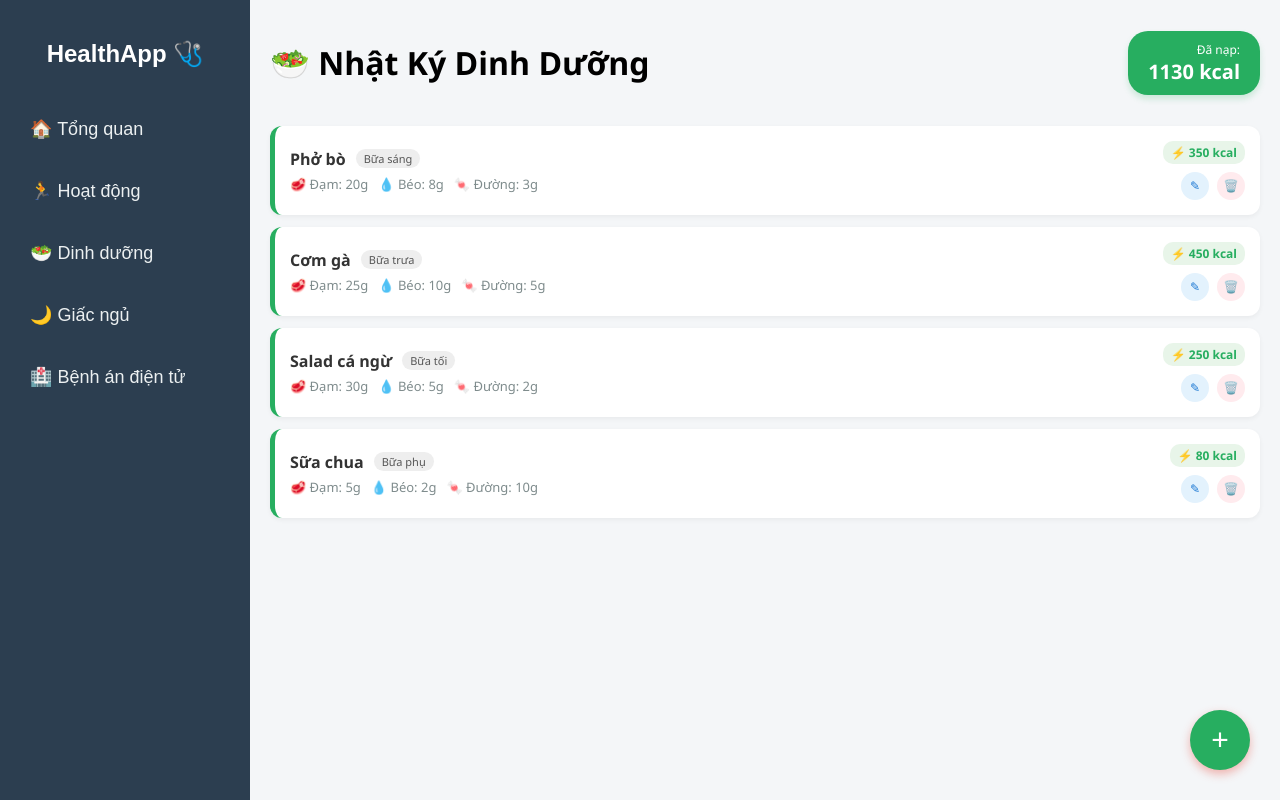
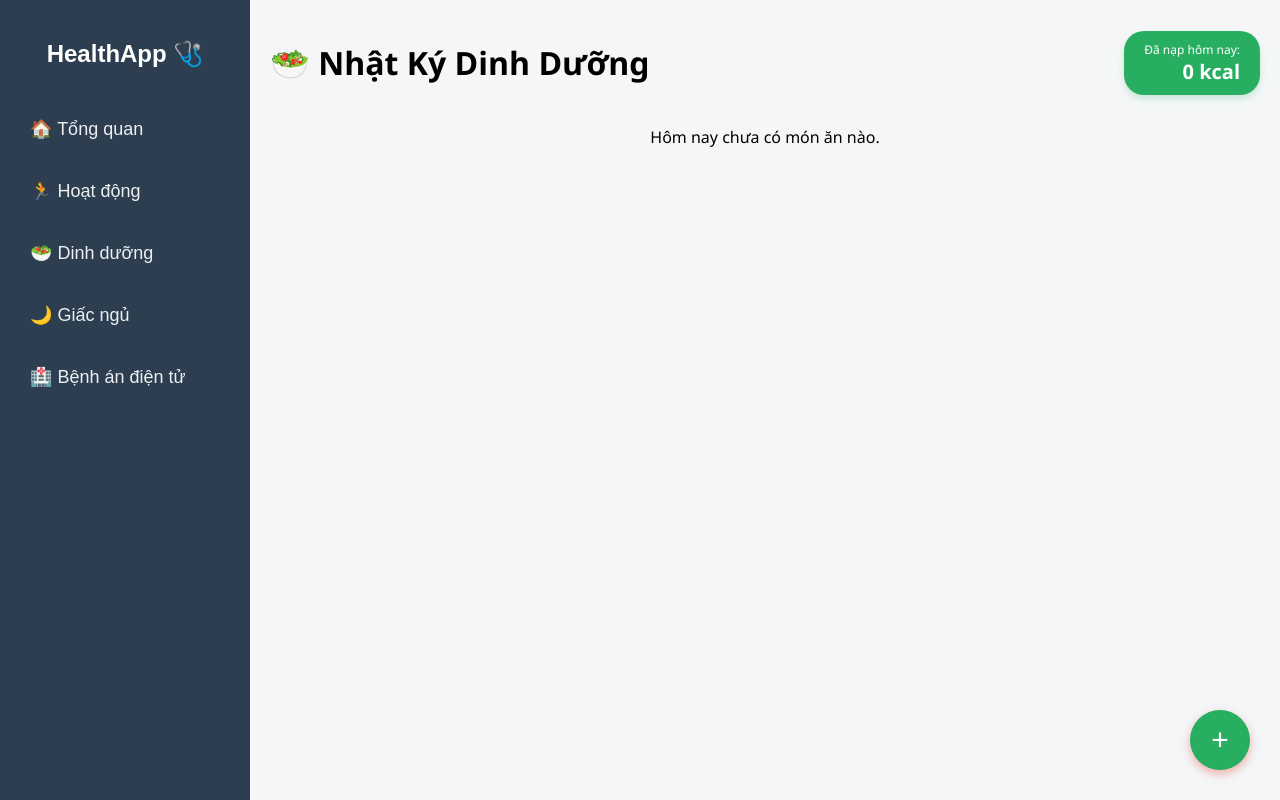
Before and after one commit to kastnew/OOP_BTL, a React (Vite) app in the folder frontend/: page /nutrition in a window 1280 px wide. Built offline with nearby package versions, Linux system fonts and the light colour scheme.

Commit message:
Update Nutrition.jsx

```diff
--- a/frontend/src/pages/Nutrition.jsx
+++ b/frontend/src/pages/Nutrition.jsx
@@ -7,11 +7,9 @@ const Nutrition = () => {
   const [meals, setMeals] = useState([]);
   const [totalCalories, setTotalCalories] = useState(0);
 
-  // State điều khiển Modal
   const [showModal, setShowModal] = useState(false);
   const [editingId, setEditingId] = useState(null);
 
-  // State Form nhập liệu
   const [formData, setFormData] = useState({
     dishName: '',
     type: 'Bữa sáng',
@@ -21,22 +19,36 @@ const Nutrition = () => {
     sugar: ''
   });
 
-  // Load dữ liệu và tính tổng calo
+  // 👉 NGÀY HÔM NAY
+  const today = new Date().toISOString().split('T')[0];
+
   useEffect(() => {
     setMeals(MOCK_MEALS);
   }, []);
 
+  // 👉 CHỈ LẤY MÓN ĂN HÔM NAY
+  const mealsToday = meals.filter(item => item.date === today);
+
+  // 👉 TỔNG KCAL HÔM NAY
   useEffect(() => {
-    // Tự động tính tổng calo mỗi khi danh sách món ăn thay đổi
-    const total = meals.reduce((sum, item) => sum + Number(item.calories || 0), 0);
+    const total = mealsToday.reduce(
+      (sum, item) => sum + Number(item.calories || 0),
+      0
+    );
     setTotalCalories(total);
-  }, [meals]);
+  }, [mealsToday]);
 
-  // --- CÁC HÀM ĐIỀU KHIỂN ---
-
+  // --- ĐIỀU KHIỂN MODAL ---
   const handleOpenAdd = () => {
     setEditingId(null);
-    setFormData({ dishName: '', type: 'Bữa sáng', calories: '', protein: '', fat: '', sugar: '' });
+    setFormData({
+      dishName: '',
+      type: 'Bữa sáng',
+      calories: '',
+      protein: '',
+      fat: '',
+      sugar: ''
+    });
     setShowModal(true);
   };
 
@@ -53,9 +65,7 @@ const Nutrition = () => {
     setShowModal(true);
   };
 
-  const handleCloseModal = () => {
-    setShowModal(false);
-  };
+  const handleCloseModal = () => setShowModal(false);
 
   const handleInputChange = (e) => {
     const { name, value } = e.target;
@@ -66,25 +76,24 @@ const Nutrition = () => {
     e.preventDefault();
 
     if (editingId) {
-      // SỬA
-      const updatedList = meals.map((item) =>
+      const updated = meals.map(item =>
         item.id === editingId ? { ...item, ...formData } : item
       );
-      setMeals(updatedList);
+      setMeals(updated);
     } else {
-      // THÊM MỚI
       const newItem = {
         id: Date.now(),
         ...formData,
-        date: new Date().toISOString().split('T')[0]
+        date: today
       };
       setMeals([...meals, newItem]);
     }
+
     handleCloseModal();
   };
 
   const handleDelete = (id) => {
-    if (window.confirm("Bạn muốn xóa món này khỏi thực đơn?")) {
+    if (window.confirm("Bạn muốn xóa món này?")) {
       setMeals(meals.filter(item => item.id !== id));
     }
   };
@@ -94,45 +103,49 @@ const Nutrition = () => {
       <div className="nutrition-header-top">
         <h1>🥗 Nhật Ký Dinh Dưỡng</h1>
         <div className="total-box">
-          <span>Đã nạp:</span>
+          <span>Đã nạp hôm nay:</span>
           <strong>{totalCalories} kcal</strong>
         </div>
       </div>
 
-      {/* DANH SÁCH MÓN ĂN */}
+      {/* DANH SÁCH MÓN ĂN HÔM NAY */}
       <div className="meal-list">
-        {meals.map((item) => (
+        {mealsToday.map((item) => (
           <div key={item.id} className="meal-card">
             <div className="meal-info">
               <div className="meal-title-row">
                 <h3>{item.dishName}</h3>
-                <span className={`meal-tag ${item.type === 'Bữa sáng' ? 'tag-morning' : 'tag-default'}`}>
-                  {item.type}
-                </span>
+                <span className="meal-tag">{item.type}</span>
               </div>
               <div className="meal-details">
-                <span>🥩 Đạm: {item.protein}g</span>
-                <span>💧 Béo: {item.fat}g</span>
-                <span>🍬 Đường: {item.sugar}g</span>
+                <span>🥩 {item.protein}g</span>
+                <span>💧 {item.fat}g</span>
+                <span>🍬 {item.sugar}g</span>
               </div>
             </div>
 
             <div className="meal-right">
               <span className="calo-badge">⚡ {item.calories} kcal</span>
-              <div className="action-buttons">
-                <button className="btn-icon edit" onClick={() => handleOpenEdit(item)}>✎</button>
-                <button className="btn-icon delete" onClick={() => handleDelete(item.id)}>🗑️</button>
-              </div>
+
+              {/* 👉 CHỈ SỬA / XÓA HÔM NAY */}
+              {item.date === today && (
+                <div className="action-buttons">
+                  <button className="btn-icon edit" onClick={() => handleOpenEdit(item)}>✎</button>
+                  <button className="btn-icon delete" onClick={() => handleDelete(item.id)}>🗑️</button>
+                </div>
+              )}
             </div>
           </div>
         ))}
-        {meals.length === 0 && <p style={{textAlign: 'center'}}>Chưa có món ăn nào.</p>}
+
+        {mealsToday.length === 0 && (
+          <p style={{ textAlign: 'center' }}>Hôm nay chưa có món ăn nào.</p>
+        )}
       </div>
 
-      {/* NÚT TRÒN (FAB) */}
       <button className="fab-btn fab-green" onClick={handleOpenAdd}>+</button>
 
-      {/* MODAL NHẬP LIỆU */}
+      {/* MODAL */}
       {showModal && (
         <div className="modal-overlay">
           <div className="modal-content">
@@ -145,9 +158,11 @@ const Nutrition = () => {
               <div className="form-group">
                 <label>Tên món ăn</label>
                 <input
-                  type="text" name="dishName"
-                  value={formData.dishName} onChange={handleInputChange}
-                  placeholder="Ví dụ: Phở bò" required
+                  type="text"
+                  name="dishName"
+                  value={formData.dishName}
+                  onChange={handleInputChange}
+                  required
                 />
               </div>
 
@@ -163,11 +178,16 @@ const Nutrition = () => {
                 </div>
                 <div className="form-group">
                   <label>Calo (kcal)</label>
-                  <input type="number" name="calories" value={formData.calories} onChange={handleInputChange} required />
+                  <input
+                    type="number"
+                    name="calories"
+                    value={formData.calories}
+                    onChange={handleInputChange}
+                    required
+                  />
                 </div>
               </div>
 
-              {/* Nhập chi tiết dinh dưỡng */}
               <div className="form-row">
                 <div className="form-group">
                   <label>Đạm (g)</label>
@@ -183,7 +203,9 @@ const Nutrition = () => {
                 </div>
               </div>
 
-              <button type="submit" className="btn-save-modal btn-green">Lưu Thực Đơn</button>
+              <button type="submit" className="btn-save-modal btn-green">
+                Lưu Thực Đơn
+              </button>
             </form>
           </div>
         </div>
```
